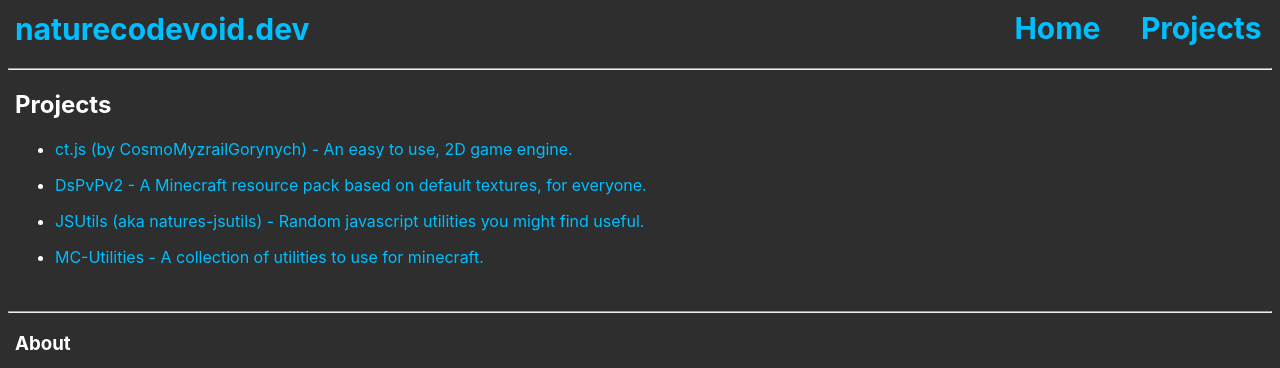
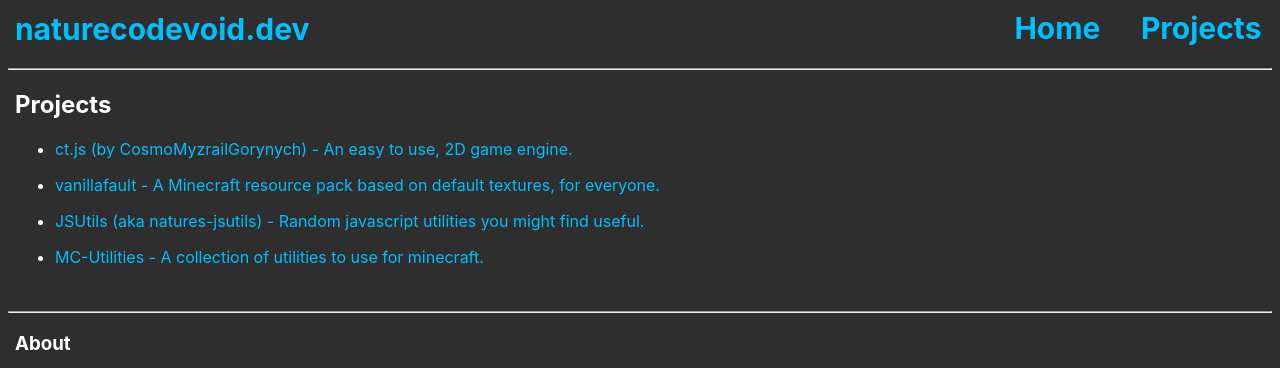
Before and after one commit to amsam0/naturecodevoid.dev, a Jekyll site: the page built from projects.md, in a window 1280 px wide. Shown: the top 368 px of the page. Built offline with Jekyll 4.4.1, drawn with Linux system fonts in a browser that asks for light colours.

Commit message:
Update projects.yml

```diff
--- a/_data/projects.yml
+++ b/_data/projects.yml
@@ -1,8 +1,8 @@
 - name: ct.js (by CosmoMyzrailGorynych) - An easy to use, 2D game engine.
   url: https://ctjs.rocks
 
-- name: DsPvPv2 - A Minecraft resource pack based on default textures, for everyone.
-  url: https://github.com/naturecodevoid/DsPvPv2
+- name: vanillafault - A Minecraft resource pack based on default textures, for everyone.
+  url: https://github.com/naturecodevoid/vanillafault
 
 - name: JSUtils (aka natures-jsutils) - Random javascript utilities you might find useful.
   url: https://github.com/naturecodevoid/JSUtils
```
